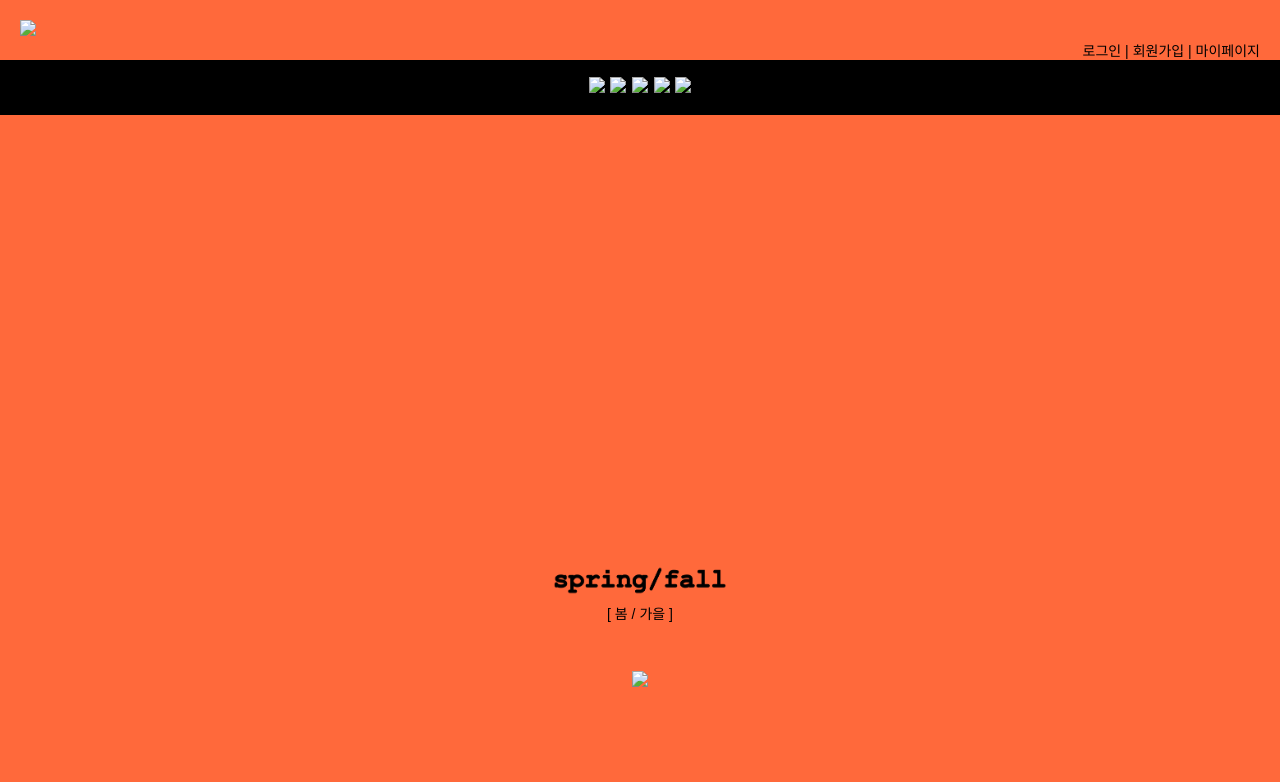
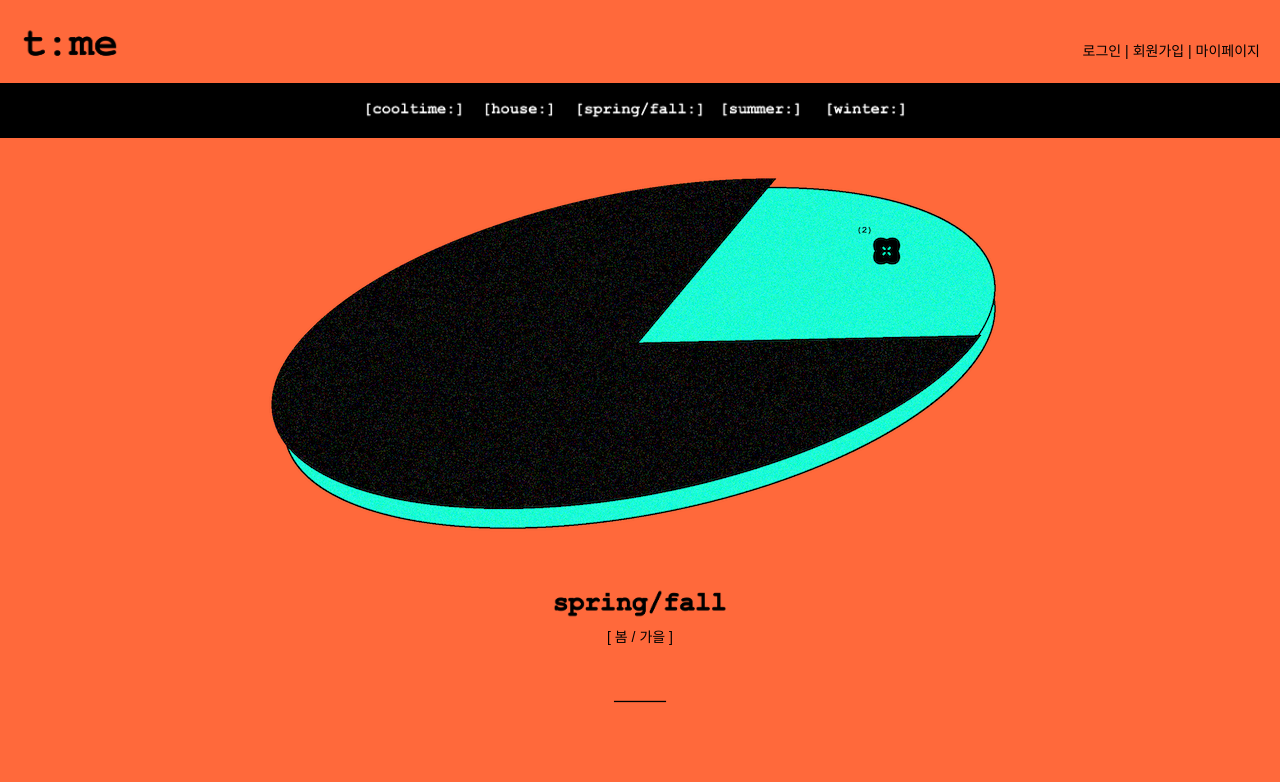
Before and after one commit to annahee/totoro, a plain HTML site: page 3.html in a window 1280 px wide. Shown: the top 782 px of the page. Drawn offline with Linux system fonts and the light colour scheme; files whose address does not match are found by name.

Commit message:
Update 3.html

```diff
--- a/3.html
+++ b/3.html
@@ -58,7 +58,7 @@
         #main_img{
             width: 100%;
             height: 400px;
-            background-image: url(img/s.png);
+            background-image: url(s.png);
             background-repeat: no-repeat;
             background-position: top center;
             margin-top: 20px;
@@ -133,7 +133,7 @@
 <body>
     <div id="head">
         <div id="logo">
-            <a href="0.html"><img src="img/b-06.png" width="100px"></a>
+            <a href="0.html"><img src="b-06.png" width="100px"></a>
         </div>
         <div id="top">
             로그인 | 회원가입 | 마이페이지
@@ -141,11 +141,11 @@
     </div>
     <br><br>
     <ul id="menu">
-        <li class="item"><a href="1.html"><img src="img/m-01.png" width="100px"></a></li>
-        <li class="item"><a href="2.html"><img src="img/m-02.png" width="100px"></a></li>
-        <li class="item"><a href="3.html"><img src="img/m-03.png" width="130px"></a></li>
-        <li class="item"><a href="4.html"><img src="img/m-04.png" width="100px"></a></li>
-        <li class="item"><a href="5.html"><img src="img/m-05.png" width="100px"></a></li>
+        <li class="item"><a href="1.html"><img src="m-01.png" width="100px"></a></li>
+        <li class="item"><a href="2.html"><img src="m-02.png" width="100px"></a></li>
+        <li class="item"><a href="3.html"><img src="m-03.png" width="130px"></a></li>
+        <li class="item"><a href="4.html"><img src="m-04.png" width="100px"></a></li>
+        <li class="item"><a href="5.html"><img src="m-05.png" width="100px"></a></li>
     </ul>
 
     <section id="main_img">
@@ -156,7 +156,7 @@
         <img src="img/e-03.png" width="220px">
         <p>[ 봄 / 가을 ]</p>
         <br><br><br>
-        <img src="img/tjs-01.png" width="400px">
+        <img src="tjs-01.png" width="400px">
         <ul id="gma">
             <br>
             <div class="video-container">
@@ -194,7 +194,7 @@
                 <ul>
                     <li>계원예술대학교 디지털미디어디자인 안나희</li>
                     <li>ⓒ 2024 annahee</li>
-                    <li><img src="img/2.png" width="100px"></li>
+                    <li><img src="2.png" width="100px"></li>
                 </ul>
             </div>
         </div>
```
